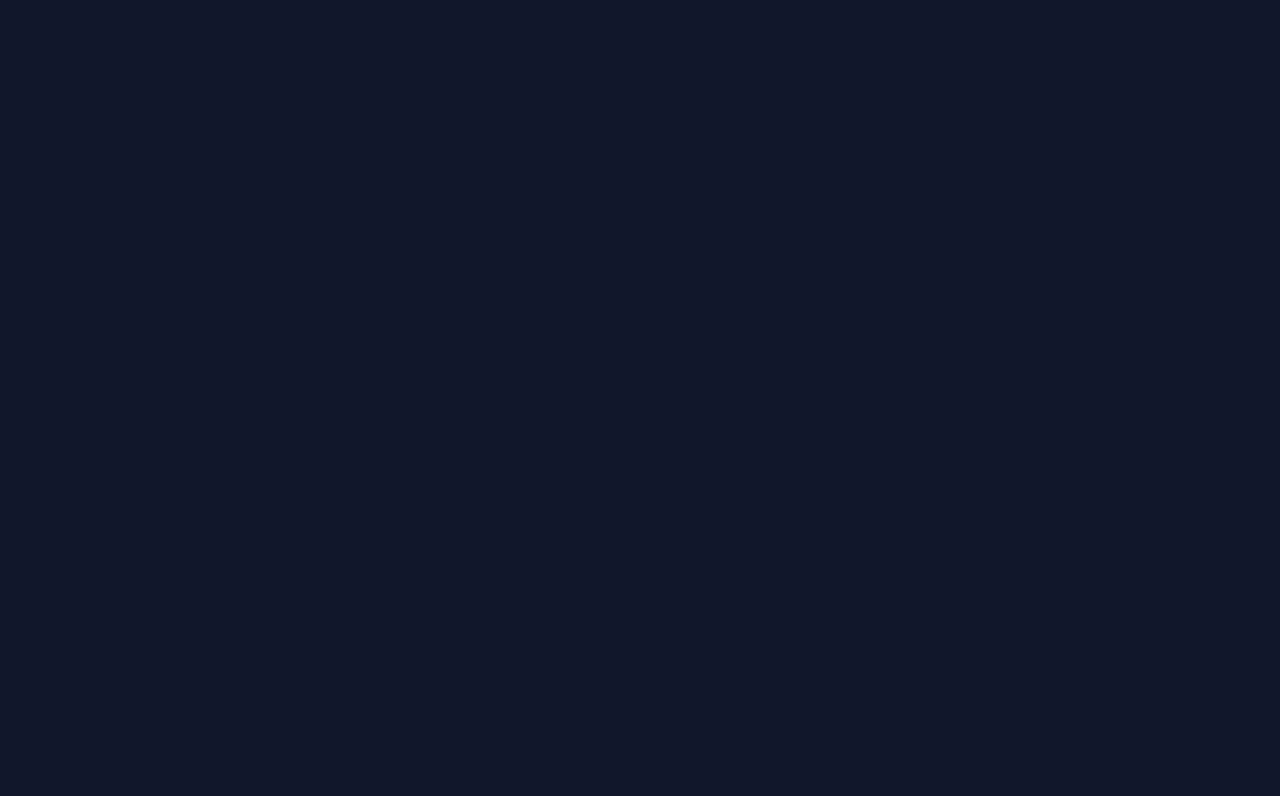
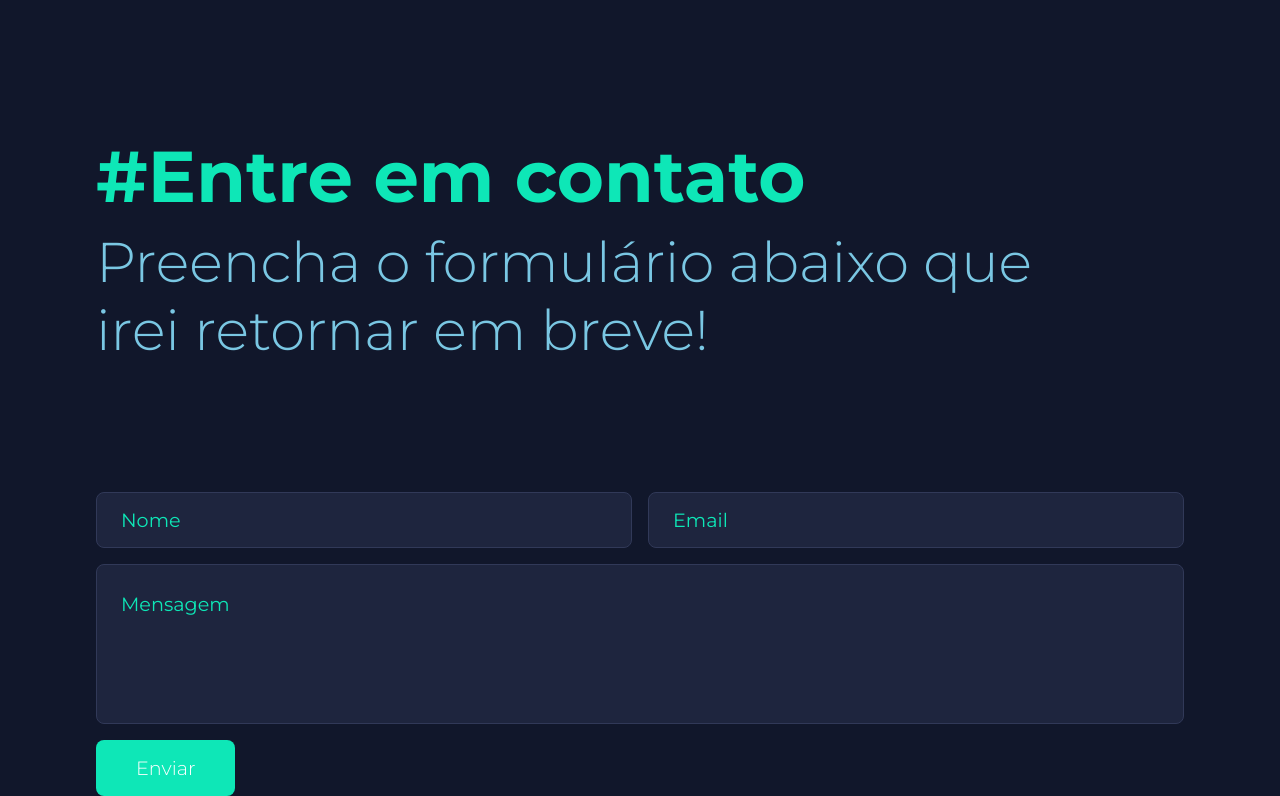
Before and after one commit to samuelfsd/my-portifolio, a Next.js app: page / in a window 1280 px wide. Shown: the part 3796-4592 px from the top of the page. Before the commit the page ends 3800 px from the top, so only its background shows below. Built offline with nearby package versions, Linux system fonts and the light colour scheme.

Commit message:
feat: create section ContactForm and Form component

```diff
--- /dev/null
+++ b/src/components/ContactForm/Form/index.tsx
@@ -0,0 +1,15 @@
+import { Container, Input, TextArea } from './styles';
+
+function Form() {
+  return (
+    <Container>
+      <Input placeholder="Nome" required />
+      <Input placeholder="Email" type="email" required />
+      <TextArea placeholder="Mensagem" required />
+
+      <button type="submit">Enviar</button>
+    </Container>
+  );
+}
+
+export default Form;
--- /dev/null
+++ b/src/components/ContactForm/Form/styles.ts
@@ -0,0 +1,103 @@
+import { darken } from 'polished';
+import styled from 'styled-components';
+
+export const Container = styled.form`
+  margin-top: 8rem;
+  width: 100%;
+  display: grid;
+  grid-template-columns: 1fr 1fr;
+  gap: 1rem;
+
+  > button {
+    border: none;
+    padding: 1rem 2.5rem;
+    color: #fff;
+    font-weight: 300;
+    font-size: 1.2rem;
+    border-radius: 0.5rem;
+
+    background: ${({ theme }) => theme.primary};
+    transition: 0.5s;
+
+    width: fit-content;
+
+    &:disable {
+      opacity: 0.5;
+    }
+
+    &:not(:disabled):hover {
+      background: ${({ theme }) => darken(0.05, theme.primary)};
+    }
+  }
+
+  @media (max-width: 700px) {
+    margin-top: 5rem;
+    grid-template-columns: 1fr;
+  }
+
+  @media (max-width: 450px) {
+    > button {
+      padding: 0.8rem 1.5rem;
+      font-size: 1rem;
+    }
+  }
+`;
+
+export const Input = styled.input`
+  height: 3rem;
+  width: 100%;
+  background: ${({ theme }) => theme.inputBackground};
+  border: 1px solid ${({ theme }) => theme.border};
+  border-radius: 0.5rem;
+  padding: 1.7rem 1.5rem;
+  color: ${({ theme }) => theme.primary};
+  font-size: 1.2rem;
+  outline: none;
+
+  transition: 0.5s;
+
+  &:focus {
+    border-color: ${({ theme }) => theme.primary};
+  }
+  &::placeholder {
+    color: ${({ theme }) => theme.primary};
+  }
+
+  @media (max-width: 450px) {
+    padding: 1.4rem;
+    font-size: 1rem;
+  }
+`;
+
+export const TextArea = styled.textarea`
+  height: 10rem;
+  width: 100%;
+  background: ${({ theme }) => theme.inputBackground};
+  border: 1px solid ${({ theme }) => theme.border};
+  border-radius: 0.5rem;
+  padding: 1.7rem 1.5rem;
+  color: ${({ theme }) => theme.primary};
+  font-size: 1.2rem;
+  outline: none;
+  resize: none;
+
+  grid-column: 1/3;
+
+  transition: 0.5s;
+
+  &:focus {
+    border-color: ${({ theme }) => theme.primary};
+  }
+  &::placeholder {
+    color: ${({ theme }) => theme.primary};
+  }
+
+  @media (max-width: 700px) {
+    grid-column: 1;
+  }
+
+  @media (max-width: 450px) {
+    padding: 1.4rem;
+    font-size: 1rem;
+  }
+`;
--- /dev/null
+++ b/src/components/ContactForm/index.tsx
@@ -0,0 +1,24 @@
+import SectionTitle from '../SectionTitle';
+import Form from './Form';
+import { Container } from './styles';
+
+function ContactForm() {
+  return (
+    <Container>
+      <SectionTitle
+        title="Entre em contato"
+        description={
+          <>
+            Preencha o formulário abaixo que
+            <br />
+            irei retornar em breve!
+          </>
+        }
+      />
+
+      <Form />
+    </Container>
+  );
+}
+
+export default ContactForm;
--- /dev/null
+++ b/src/components/ContactForm/styles.ts
@@ -0,0 +1,3 @@
+import styled from 'styled-components';
+
+export const Container = styled.section``;
--- a/src/pages/index.tsx
+++ b/src/pages/index.tsx
@@ -4,6 +4,7 @@
 import Experiences from '../components/Experiences';
 import Projects from '../components/Projects';
 import Knowledge from '../components/Knowledge';
+import ContactForm from '../components/ContactForm';
 
 export default function Home() {
   return (
@@ -15,6 +16,7 @@
         <Experiences />
         <Projects />
         <Knowledge />
+        <ContactForm />
       </main>
     </HomeContainer>
   );
```
